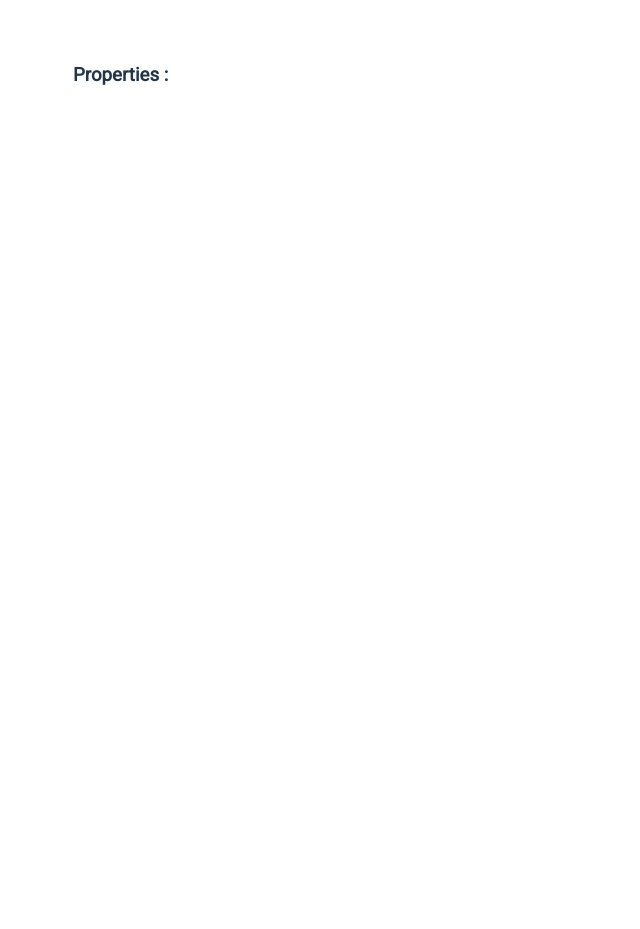
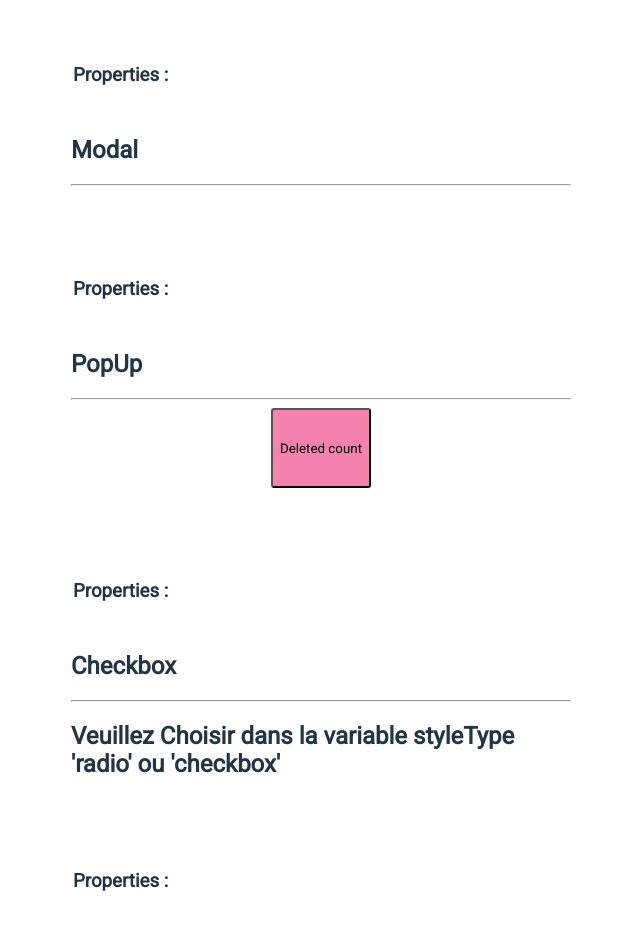
Before and after one commit to valentinmariot/Svelte-Components-Library, a Svelte app: page / in a window 1280 px wide. Shown: the part 2380-3309 px from the top of the page, without its empty margins (319-959 px from the left). Before the commit the page ends 2517 px from the top, so only its background shows below. Built offline with nearby package versions, Linux system fonts and the light colour scheme; a web font is replaced by a local one.

Commit message:
Add components : * Checkbox * Modal ( WIP : bug ) * PopUp ( WIP : bug )

```diff
--- a/src/App.svelte
+++ b/src/App.svelte
@@ -4,6 +4,9 @@
 	import ToolbarSection from "./components/Toolbar/ToolbarSection.svelte";
 	import Omelette from "./components/Omelette/Omelette.svelte";
 	import Loader from "./components/Loader/Loader.svelte";
+	import Modal from "./components/Modal/Modal.svelte";
+	import PopUp from "./components/PopUp/PopUp.svelte";
+	import Checkbox from "./components/Checkbox/Checkbox.svelte";
 </script>
 
 <div class="container">
@@ -89,10 +92,42 @@
 			<h3>Properties :</h3>
 		</legend>
 	</section>
+
 	<section class="m-top">
 		<h2>Loader</h2>
 		<hr />
 		<Loader isLoading />
+
+		<legend>
+			<h3>Properties :</h3>
+		</legend>
+	</section>
+	<!-- ! ici composant s'affiche pas -->
+	<section class="m-top">
+		<h2>Modal</h2>
+		<hr />
+		<Modal />
+
+		<legend>
+			<h3>Properties :</h3>
+		</legend>
+	</section>
+
+	<section class="m-top">
+		<h2>PopUp</h2>
+		<hr />
+		<PopUp />
+
+		<legend>
+			<h3>Properties :</h3>
+		</legend>
+	</section>
+	<!-- ! doesn't work -->
+	<!-- ? En ajoutant un de valeurs indiqués dans prop, il y a pas d'affichage ? -->
+	<section class="m-top">
+		<h2>Checkbox</h2>
+		<hr />
+		<Checkbox />
 
 		<legend>
 			<h3>Properties :</h3>
--- a/src/components/Checkbox/Checkbox.svelte
+++ b/src/components/Checkbox/Checkbox.svelte
@@ -4,18 +4,18 @@
 	export let elements;
 	export let style;
 </script>
-<div class='app'>
-    {#if styleType == 'checkbox'}
+
+<div class="app">
+	{#if styleType == "checkbox"}
 		{#each elements as element}
-        <label class='container'>
+			<label class="container">
 				{element}
-            <input type='checkbox' bind:group={data} value={element} />
-            <span class='checkmark'></span>
+				<input type="checkbox" bind:group={data} value={element} />
+				<span class="checkmark" />
 			</label>
-        {#if style == 'primary'}
+			{#if style == "primary"}
 				<style>
-
-                body{
+					body {
 						display: flex;
 						justify-content: center;
 						align-items: center;
@@ -32,7 +32,7 @@
 						-moz-user-select: none;
 						-ms-user-select: none;
 						user-select: none;
-                font-family: 'Roboto', sans-serif;
+						font-family: "Roboto", sans-serif;
 					}
 
 					/* Hide the browser's default checkbox */
@@ -62,7 +62,7 @@
 
 					/* When the checkbox is checked, add a blue background */
 					.container input:checked ~ .checkmark {
-                background-color: #8BD3DD;
+						background-color: #8bd3dd;
 					}
 
 					/* Create the checkmark/indicator (hidden when not checked) */
@@ -84,7 +84,7 @@
 						width: 5px;
 						height: 10px;
 						/* couleur du check */
-                border: solid #FEF6E4;
+						border: solid #fef6e4;
 						border-width: 0 3px 3px 0;
 						-webkit-transform: rotate(45deg);
 						-ms-transform: rotate(45deg);
@@ -95,9 +95,9 @@
 						height: 20;
 					}
 				</style>
-            {:else if style == 'secondary'}
+			{:else if style == "secondary"}
 				<style>
-                body{
+					body {
 						display: flex;
 						justify-content: center;
 						align-items: center;
@@ -114,7 +114,7 @@
 						-moz-user-select: none;
 						-ms-user-select: none;
 						user-select: none;
-                font-family: 'Roboto', sans-serif;
+						font-family: "Roboto", sans-serif;
 					}
 
 					/* Hide the browser's default checkbox */
@@ -144,7 +144,7 @@
 
 					/* When the checkbox is checked, add a blue background */
 					.container input:checked ~ .checkmark {
-                background-color: #F582AE;
+						background-color: #f582ae;
 					}
 
 					/* Create the checkmark/indicator (hidden when not checked) */
@@ -166,7 +166,7 @@
 						width: 5px;
 						height: 10px;
 						/* couleur du check */
-                border: solid #FEF6E4;
+						border: solid #fef6e4;
 						border-width: 0 3px 3px 0;
 						-webkit-transform: rotate(45deg);
 						-ms-transform: rotate(45deg);
@@ -179,7 +179,7 @@
 				</style>
 			{:else}
 				<style>
-                    body{
+					body {
 						display: flex;
 						justify-content: center;
 						align-items: center;
@@ -196,7 +196,7 @@
 						-moz-user-select: none;
 						-ms-user-select: none;
 						user-select: none;
-                    font-family: 'Roboto', sans-serif;
+						font-family: "Roboto", sans-serif;
 					}
 
 					/* Hide the browser's default checkbox */
@@ -217,7 +217,7 @@
 						width: 25px;
 						background-color: #eee;
 						border: 3px solid #001858;
-                    border-radius : 3px;
+						border-radius: 3px;
 					}
 
 					/* On mouse-over, add a grey background color */
@@ -249,7 +249,7 @@
 						width: 5px;
 						height: 10px;
 						/* couleur du check */
-                    border: solid #FEF6E4;
+						border: solid #fef6e4;
 						border-width: 0 3px 3px 0;
 						-webkit-transform: rotate(45deg);
 						-ms-transform: rotate(45deg);
@@ -262,16 +262,16 @@
 				</style>
 			{/if}
 		{/each}
-    {:else if styleType == 'radio'}
+	{:else if styleType == "radio"}
 		{#each elements as element}
-        <label class='containerButton'>
+			<label class="containerButton">
 				{element}
-            <input type='radio' bind:group={data} value={element} />
-            <span class='checkmarkButton'></span>
+				<input type="radio" bind:group={data} value={element} />
+				<span class="checkmarkButton" />
 			</label>
-        {#if style == 'primary'}
+			{#if style == "primary"}
 				<style>
-                body{
+					body {
 						display: flex;
 						justify-content: center;
 						align-items: center;
@@ -309,7 +309,7 @@
 						width: 25px;
 						background-color: #eee;
 						border-radius: 50%;
-                font-family: 'Roboto', sans-serif;
+						font-family: "Roboto", sans-serif;
 					}
 
 					/* On mouse-over, add a grey background color */
@@ -319,7 +319,7 @@
 
 					/* When the radio button is checked, add a blue background */
 					.containerButton input:checked ~ .checkmarkButton {
-                background-color: #8BD3DD;
+						background-color: #8bd3dd;
 					}
 
 					/* Create the indicator (the dot/circle - hidden when not checked) */
@@ -341,12 +341,12 @@
 						width: 8px;
 						height: 8px;
 						border-radius: 50%;
-                background: #172C66;
+						background: #172c66;
 					}
 				</style>
-            {:else if style == 'secondary'}
+			{:else if style == "secondary"}
 				<style>
-                body{
+					body {
 						display: flex;
 						justify-content: center;
 						align-items: center;
@@ -364,7 +364,7 @@
 						-moz-user-select: none;
 						-ms-user-select: none;
 						user-select: none;
-                font-family: 'Roboto', sans-serif;
+						font-family: "Roboto", sans-serif;
 					}
 
 					/* Hide the browser's default radio button */
@@ -394,7 +394,7 @@
 
 					/* When the radio button is checked, add a blue background */
 					.containerButton input:checked ~ .checkmarkButton {
-                background-color: #F582AE;
+						background-color: #f582ae;
 					}
 
 					/* Create the indicator (the dot/circle - hidden when not checked) */
@@ -416,12 +416,12 @@
 						width: 8px;
 						height: 8px;
 						border-radius: 50%;
-                background: #FEF6E4;
+						background: #fef6e4;
 					}
 				</style>
 			{:else}
 				<style>
-                    body{
+					body {
 						display: flex;
 						justify-content: center;
 						align-items: center;
@@ -439,7 +439,7 @@
 						-moz-user-select: none;
 						-ms-user-select: none;
 						user-select: none;
-                    font-family: 'Roboto', sans-serif;
+						font-family: "Roboto", sans-serif;
 					}
 
 					/* Hide the browser's default radio button */
@@ -492,9 +492,8 @@
 						width: 8px;
 						height: 8px;
 						border-radius: 50%;
-                    background: #FEF6E4;
+						background: #fef6e4;
 					}
-
 				</style>
 			{/if}
 		{/each}
--- a/src/components/Modal/Modal.svelte
+++ b/src/components/Modal/Modal.svelte
@@ -16,8 +16,8 @@
 		</div>
 	</div>
 {/if}
+
 <style>
-
 	.pop-up {
 		background-color: rgba(0, 0, 0, 0.3);
 		position: fixed;
@@ -35,17 +35,19 @@
 		margin: 5% auto;
 		border-radius: 3px;
 		width: 350px;
-        font-family: 'Roboto', sans-serif;
+		font-family: "Roboto", sans-serif;
 		font-size: 14px;
 		background: #001858;
 		border-radius: 3px;
-        box-shadow: rgba(0, 0, 0, 0.25) 0px 54px 55px, rgba(0, 0, 0, 0.12) 0px -12px 30px, rgba(0, 0, 0, 0.12) 0px 4px 6px, rgba(0, 0, 0, 0.17) 0px 12px 13px, rgba(0, 0, 0, 0.09) 0px -3px 5px;
+		box-shadow: rgba(0, 0, 0, 0.25) 0px 54px 55px,
+			rgba(0, 0, 0, 0.12) 0px -12px 30px, rgba(0, 0, 0, 0.12) 0px 4px 6px,
+			rgba(0, 0, 0, 0.17) 0px 12px 13px, rgba(0, 0, 0, 0.09) 0px -3px 5px;
 	}
 
 	.close {
 		float: right;
 		cursor: pointer;
-        color: #F582AE;
+		color: #f582ae;
 		font-size: 50px;
 		font-weight: bold;
 	}
--- a/src/components/PopUp/PopUp.svelte
+++ b/src/components/PopUp/PopUp.svelte
@@ -1,12 +1,14 @@
 <script>
 	import Modal from "../Modal/Modal.svelte";
 	let modal;
-    export let title;
-    export let text;
+	export let title = undefined;
+	export let text = undefined;
 </script>
 
 <div class="container">
-    <button class= 'firstButton' on:click={() => modal.show()}>Deleted count</button>
+	<button class="firstButton" on:click={() => modal.show()}
+		>Deleted count</button
+	>
 </div>
 
 <Modal bind:this={modal}>
@@ -21,7 +23,6 @@
 			<button on:click={() => modal.hide()}>Cancel</button>
 		</div>
 	</div>
-
 </Modal>
 
 <style>
@@ -29,10 +30,9 @@
 		display: flex;
 		align-items: center;
 		justify-content: center;
-      height: 100vh;
 	}
 	.firstButton {
-        background-color: #F582AE;
+		background-color: #f582ae;
 		justify-content: center;
 		width: 100px;
 		height: 80px;
@@ -40,16 +40,16 @@
 
 	button {
 		position: block;
-      background: #F582AE;
+		background: #f582ae;
 		border-radius: 3px;
 		width: 80px;
 		height: 50px;
 	}
 	.selected {
-        background: #F9BCC9;
-        color: #D04077
+		background: #f9bcc9;
+		color: #d04077;
 	}
-    .proposition{
+	.proposition {
 		flex-direction: row;
 		display: flex;
 		justify-content: flex-end;
@@ -61,8 +61,7 @@
 		display: flex;
 		justify-content: flex-end;
 	}
-    .container-btn .btn-holder button:nth-child(2){
+	.container-btn .btn-holder button:nth-child(2) {
 		margin-left: 30px;
 	}
-
 </style>
```
Lines whose indentation alone changed are shown as unchanged.
